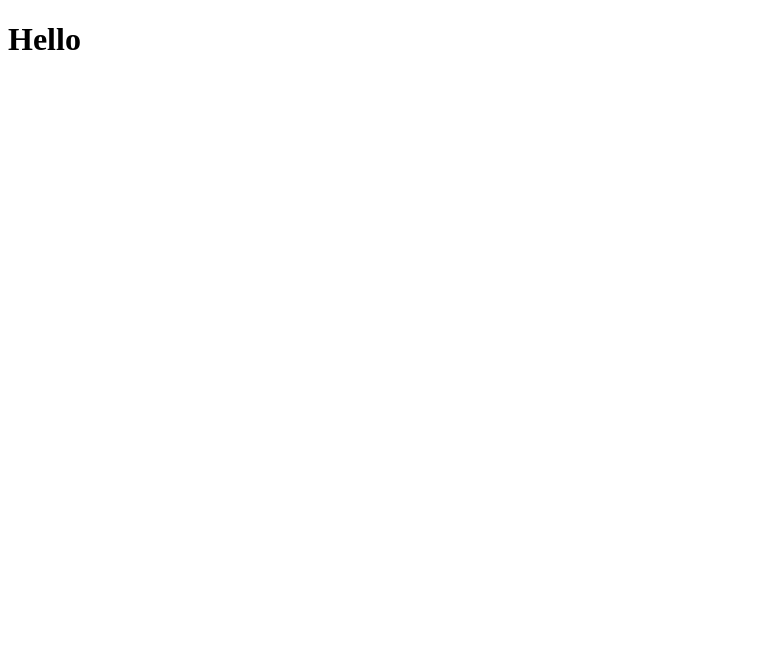
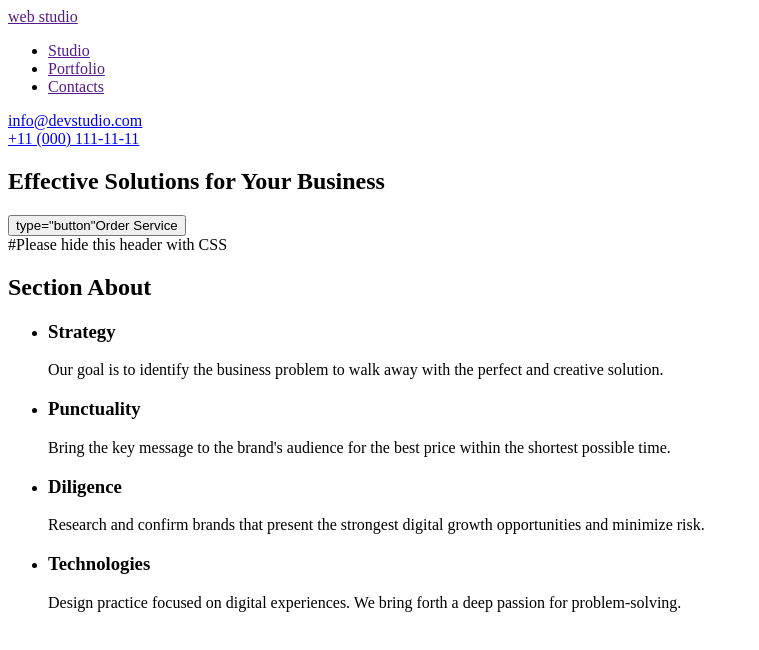
Before and after one commit to YulijaProtsenko/Tutorial, a plain HTML site: page index.html in a window 1280 px wide. Shown: the whole page, without its empty margins (0-759 px from the left). Drawn offline with Linux system fonts and the light colour scheme.

Commit message:
Update index.html

```diff
--- a/index.html
+++ b/index.html
@@ -7,6 +7,57 @@
     <title>Document</title>
   </head>
   <body>
-    <h1>Hello</h1>
+    <header>
+      <nav>
+        <a href="">web studio</a>
+        <ul>
+          <li><a href="">Studio</a></li>
+          <li><a href="">Portfolio</a></li>
+          <li><a href="">Contacts</a></li>
+        </ul>
+      </nav>
+      <div><a href="mailto:info@devstudio.com">info@devstudio.com</a></div>
+      <div><a href="tel:+110001111111">+11 (000) 111-11-11</a></div>
+    </header>
+    <div>
+      <section>
+        <h1>Effective Solutions for Your Business</h1>
+        <button>type="button"Order Service</button>
+      </section>
+    </div>
+    <section>
+      #Please hide this header with CSS
+      <h2>Section About</h2>
+      <ul>
+        <li>
+          <h3>Strategy</h3>
+          <p>
+            Our goal is to identify the business problem to walk away with the
+            perfect and creative solution.
+          </p>
+        </li>
+        <li>
+          <h3>Punctuality</h3>
+          <p>
+            Bring the key message to the brand's audience for the best price
+            within the shortest possible time.
+          </p>
+        </li>
+        <li>
+          <h3>Diligence</h3>
+          <p>
+            Research and confirm brands that present the strongest digital
+            growth opportunities and minimize risk.
+          </p>
+        </li>
+        <li>
+          <h3>Technologies</h3>
+          <p>
+            Design practice focused on digital experiences. We bring forth a
+            deep passion for problem-solving.
+          </p>
+        </li>
+      </ul>
+    </section>
   </body>
 </html>
```
